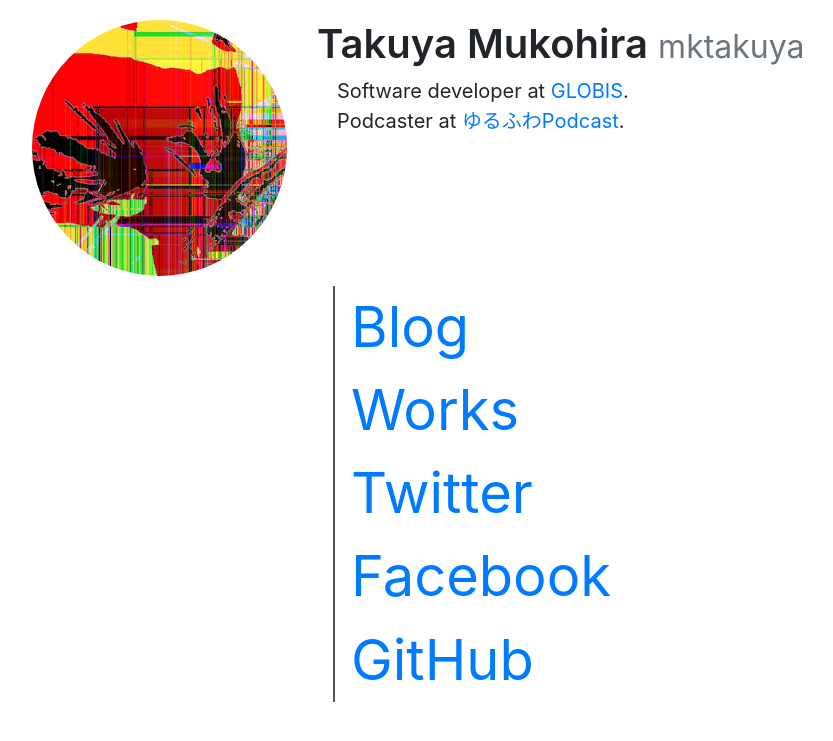
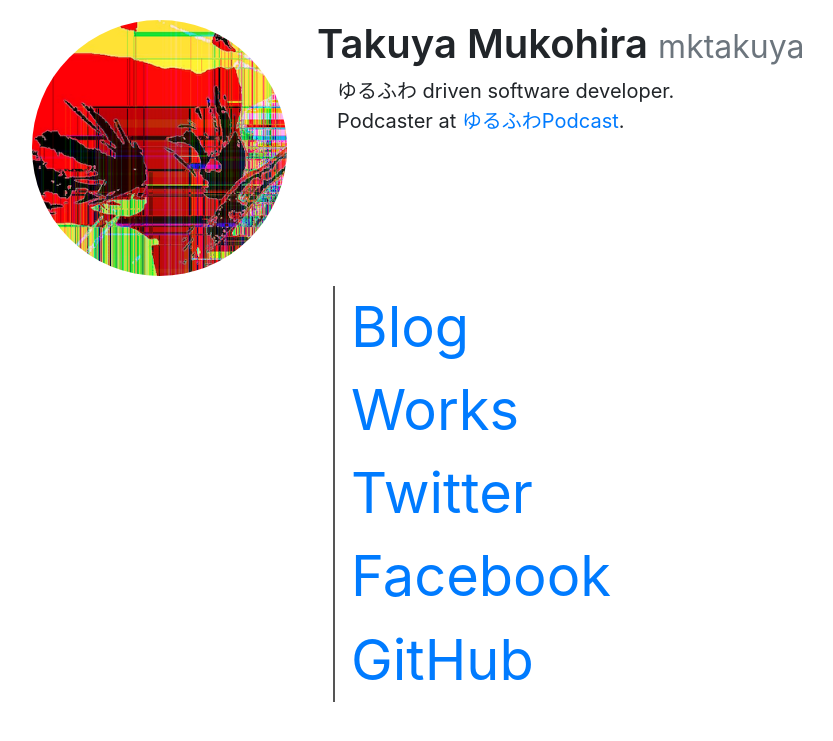
Before and after one commit to mktakuya/mktakuya.github.io, a Jekyll site: the page built from index.html, in a window 1280 px wide. Shown: the top 741 px of the page, without its empty margins (53-886 px from the left). Built offline with Jekyll 4.4.1, drawn with Linux system fonts in a browser that asks for light colours.

Commit message:
Update bio

```diff
--- a/index.html
+++ b/index.html
@@ -18,7 +18,7 @@
           </h1>
 
           <p class="lead">
-            Software developer at <a href="https://recruiting-tech.globis.co.jp">GLOBIS</a>.<br>
+            ゆるふわ driven software developer.<br>
             Podcaster at <a href="https://yuru28.com">ゆるふわPodcast</a>.
           </p>
         </div>
```
